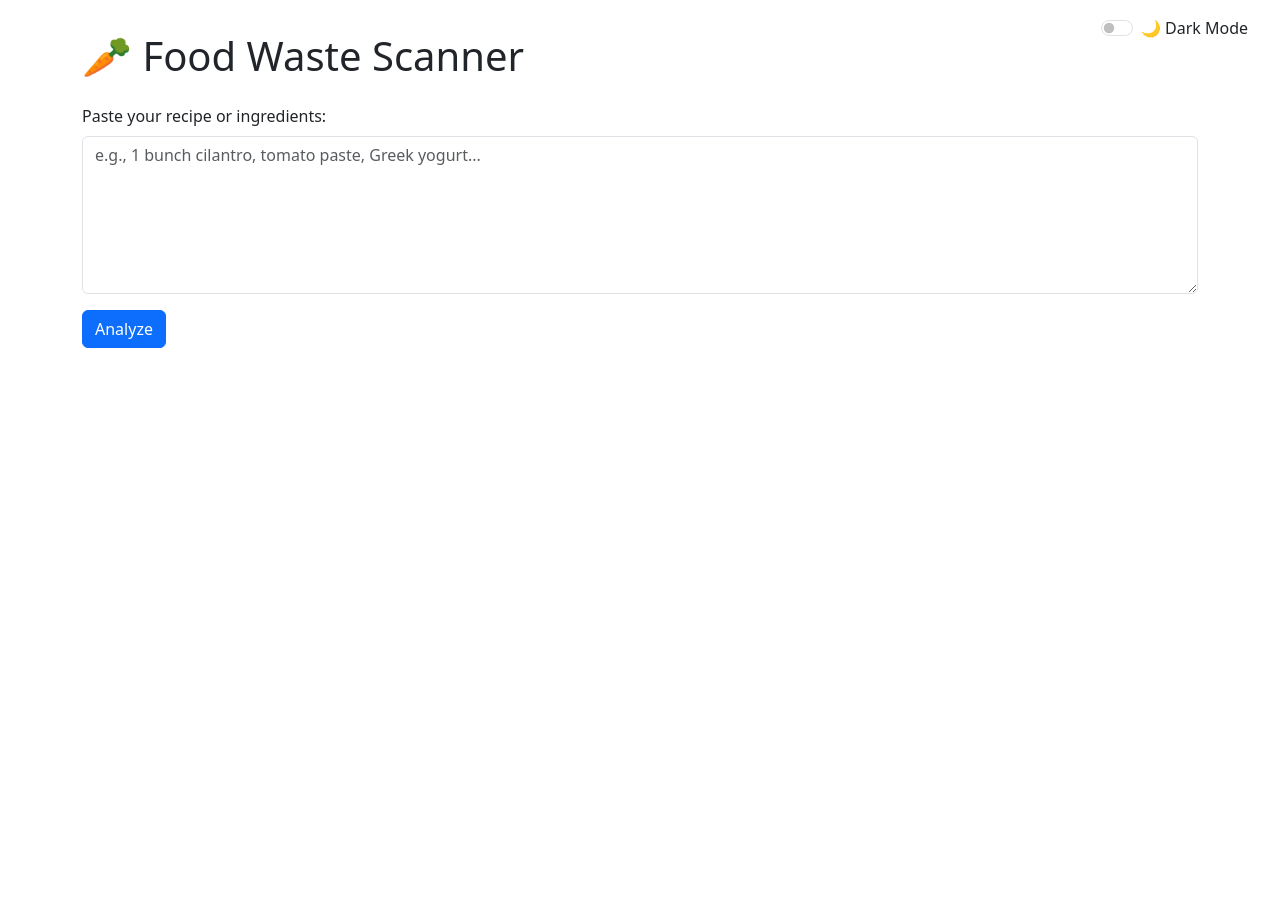
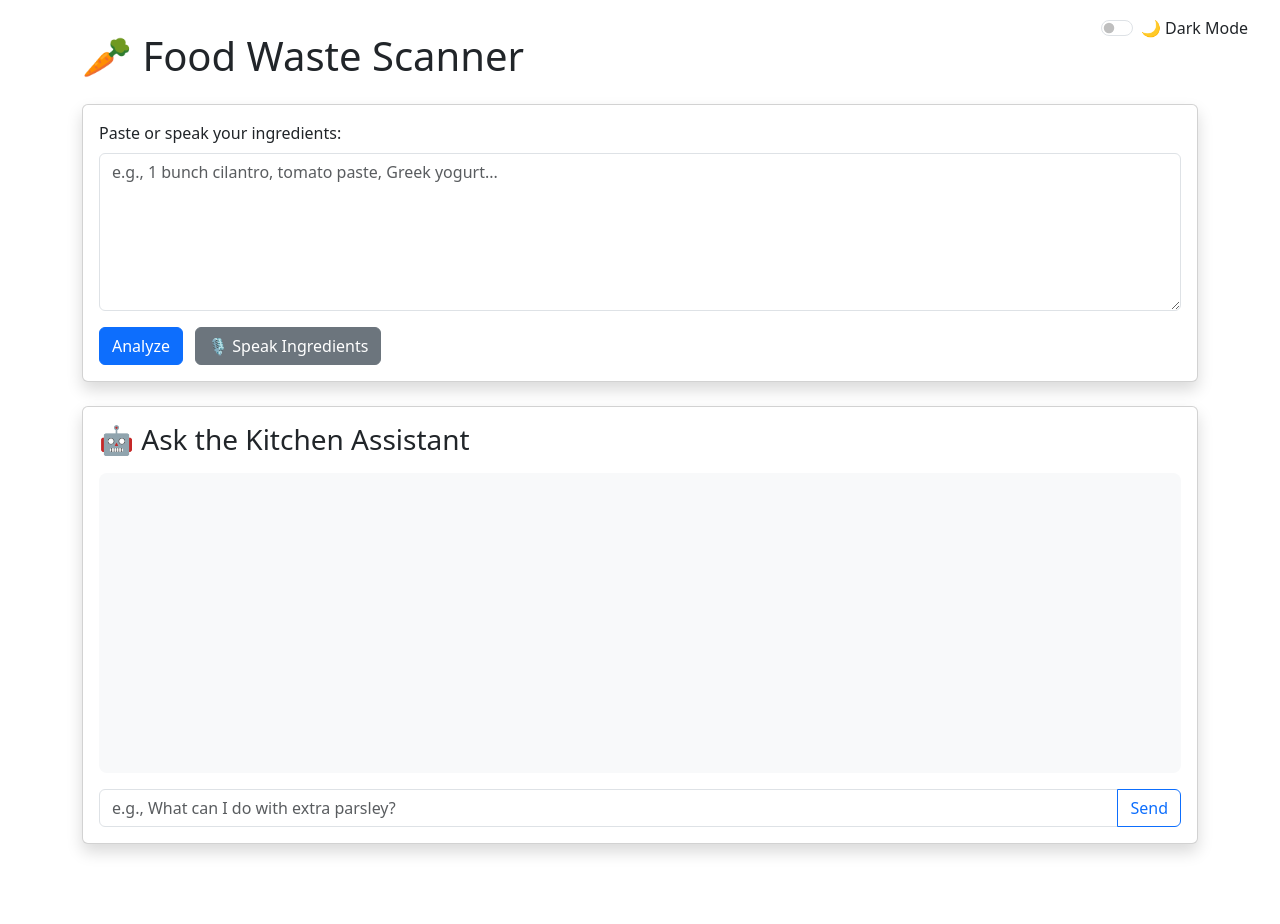
Before and after one commit to PGoyal-06/Food_Waste_Scanner, a Flask app: page / in a window 1280 px wide. Before the commit the page ends 348 px from the top, so only its background shows below. Run offline with Flask 3, Linux system fonts and the light colour scheme.

Commit message:
New features + UI improvements (more coming soon)

```diff
--- a/app/routes.py
+++ b/app/routes.py
@@ -1,7 +1,8 @@
-from flask import Blueprint, render_template, request
-from ai.analyzer import analyze_ingredients
+from flask import Blueprint, render_template, request, jsonify
+from ai.analyzer import analyze_ingredients, ask_assistant
 
-main = Blueprint('main', __name__)
+main = Blueprint("main", __name__)
+
 
 @main.route("/", methods=["GET", "POST"])
 def index():
@@ -11,3 +12,16 @@ def index():
         if recipe_text:
             result = analyze_ingredients(recipe_text)
     return render_template("index.html", result=result)
+
+
+@main.route("/ask", methods=["POST"])
+def ask():
+    data = request.get_json()
+    question = data.get("question", "")
+    if not question:
+        return jsonify({"error": "No question provided"}), 400
+    try:
+        answer = ask_assistant(question)
+        return jsonify({"answer": answer})
+    except Exception as e:
+        return jsonify({"error": str(e)}), 500
--- a/app/templates/index.html
+++ b/app/templates/index.html
@@ -39,24 +78,46 @@
     <div class="container">
       <h1 class="mb-4">🥕 Food Waste Scanner</h1>
 
-      <form method="POST" class="mb-5">
+      <!-- Recipe Input -->
+      <div class="card shadow mb-4">
+        <div class="card-body">
+          <form method="POST" onsubmit="showSpinner()">
             <div class="mb-3">
               <label for="recipe" class="form-label"
-            >Paste your recipe or ingredients:</label
+                >Paste or speak your ingredients:</label
               >
               <textarea
                 name="recipe"
                 id="recipe"
                 class="form-control"
                 rows="6"
+                required
                 placeholder="e.g., 1 bunch cilantro, tomato paste, Greek yogurt..."
               ></textarea>
             </div>
             <button type="submit" class="btn btn-primary">Analyze</button>
+            <button
+              type="button"
+              class="btn btn-secondary ms-2"
+              onclick="startListening()"
+            >
+              🎙️ Speak Ingredients
+            </button>
           </form>
+        </div>
+      </div>
 
+      <!-- Spinner -->
+      <div id="loadingSpinner" class="text-center mb-4">
+        <div class="spinner-border text-primary" role="status"></div>
+        <p class="mt-2">Analyzing your recipe...</p>
+      </div>
+
+      <!-- Results -->
       {% if result %}
-      <h3>🔍 Analysis Results</h3>
+      <div class="card shadow mb-4">
+        <div class="card-body">
+          <h3 class="card-title">🔍 Analysis Results</h3>
           <div class="list-group mt-3">
             {% for item in result %}
             <div class="list-group-item">
@@ -70,30 +131,133 @@
                 {% endif %}
               </h5>
               <p class="mb-1"><strong>Reason:</strong> {{ item.reason }}</p>
-          <p class="mb-0"><strong>Suggestion:</strong> {{ item.suggestion }}</p>
+              <p class="mb-0">
+                <strong>Suggestion:</strong> {{ item.suggestion }}
+                <button
+                  type="button"
+                  class="btn btn-sm btn-outline-secondary ms-2"
+                  onclick="speak('{{ item.suggestion }}')"
+                >
+                  🔊
+                </button>
+              </p>
             </div>
             {% endfor %}
           </div>
+        </div>
+      </div>
       {% endif %}
+
+      <!-- Chat Assistant -->
+      <div class="card shadow mb-5">
+        <div class="card-body">
+          <h3 class="card-title mb-3">🤖 Ask the Kitchen Assistant</h3>
+          <div id="chat-box" class="chat-container mb-3">
+            <!-- Messages appear here -->
+          </div>
+          <div class="input-group">
+            <input
+              type="text"
+              id="chatInput"
+              class="form-control"
+              placeholder="e.g., What can I do with extra parsley?"
+            />
+            <button
+              class="btn btn-outline-primary"
+              type="button"
+              onclick="sendChat()"
+            >
+              Send
+            </button>
+          </div>
+        </div>
+      </div>
     </div>
 
     <script>
+      // Dark mode toggle
       const toggle = document.getElementById("darkModeSwitch");
       const root = document.documentElement;
+      const savedTheme = localStorage.getItem("theme");
 
-      // Load saved theme preference on page load
-      const savedTheme = localStorage.getItem("theme");
       if (savedTheme === "dark") {
         root.setAttribute("data-bs-theme", "dark");
         toggle.checked = true;
       }
 
-      // On toggle, switch theme and save preference
       toggle.addEventListener("change", () => {
         const theme = toggle.checked ? "dark" : "light";
         root.setAttribute("data-bs-theme", theme);
         localStorage.setItem("theme", theme);
       });
+
+      function showSpinner() {
+        document.getElementById("loadingSpinner").style.display = "block";
+      }
+
+      function startListening() {
+        const recognition = new (window.SpeechRecognition ||
+          window.webkitSpeechRecognition)();
+        recognition.lang = "en-US";
+        recognition.interimResults = false;
+        recognition.maxAlternatives = 1;
+        recognition.start();
+
+        recognition.onresult = function (event) {
+          const transcript = event.results[0][0].transcript;
+          document.getElementById("recipe").value = transcript;
+        };
+
+        recognition.onerror = function (event) {
+          alert("Speech recognition error: " + event.error);
+        };
+      }
+
+      function speak(text) {
+        const utterance = new SpeechSynthesisUtterance(text);
+        utterance.rate = 1;
+        utterance.pitch = 1;
+        speechSynthesis.speak(utterance);
+      }
+
+      function sendChat() {
+        const input = document.getElementById("chatInput");
+        const chatBox = document.getElementById("chat-box");
+        const question = input.value.trim();
+        if (!question) return;
+
+        // Add user bubble
+        const userMsg = document.createElement("div");
+        userMsg.className = "chat-bubble chat-user align-self-end";
+        userMsg.textContent = question;
+        chatBox.appendChild(userMsg);
+        input.value = "";
+        input.disabled = true;
+
+        fetch("/ask", {
+          method: "POST",
+          headers: { "Content-Type": "application/json" },
+          body: JSON.stringify({ question: question }),
+        })
+          .then((res) => res.json())
+          .then((data) => {
+            const reply = document.createElement("div");
+            reply.className = "chat-bubble chat-assistant";
+            reply.textContent = data.answer || "Sorry, I didn’t get that.";
+            chatBox.appendChild(reply);
+            chatBox.scrollTop = chatBox.scrollHeight;
+          })
+          .catch((err) => {
+            const errMsg = document.createElement("div");
+            errMsg.className = "chat-bubble chat-assistant text-danger";
+            errMsg.textContent = "Error contacting assistant.";
+            chatBox.appendChild(errMsg);
+          })
+          .finally(() => {
+            input.disabled = false;
+            input.focus();
+          });
+      }
     </script>
   </body>
 </html>
```
Also changed, not shown: other parts of app/templates/index.html (+39 -0 lines), ai/analyzer.py (+14 -1 lines). Lines whose indentation alone changed are shown as unchanged.
